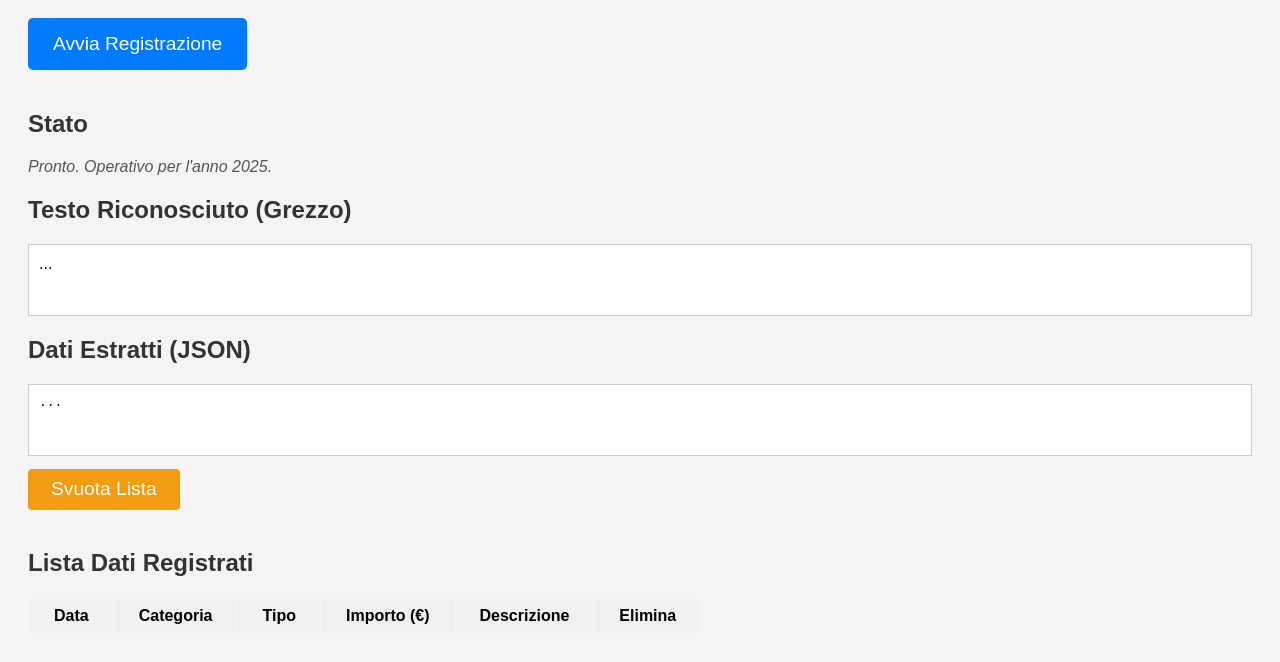
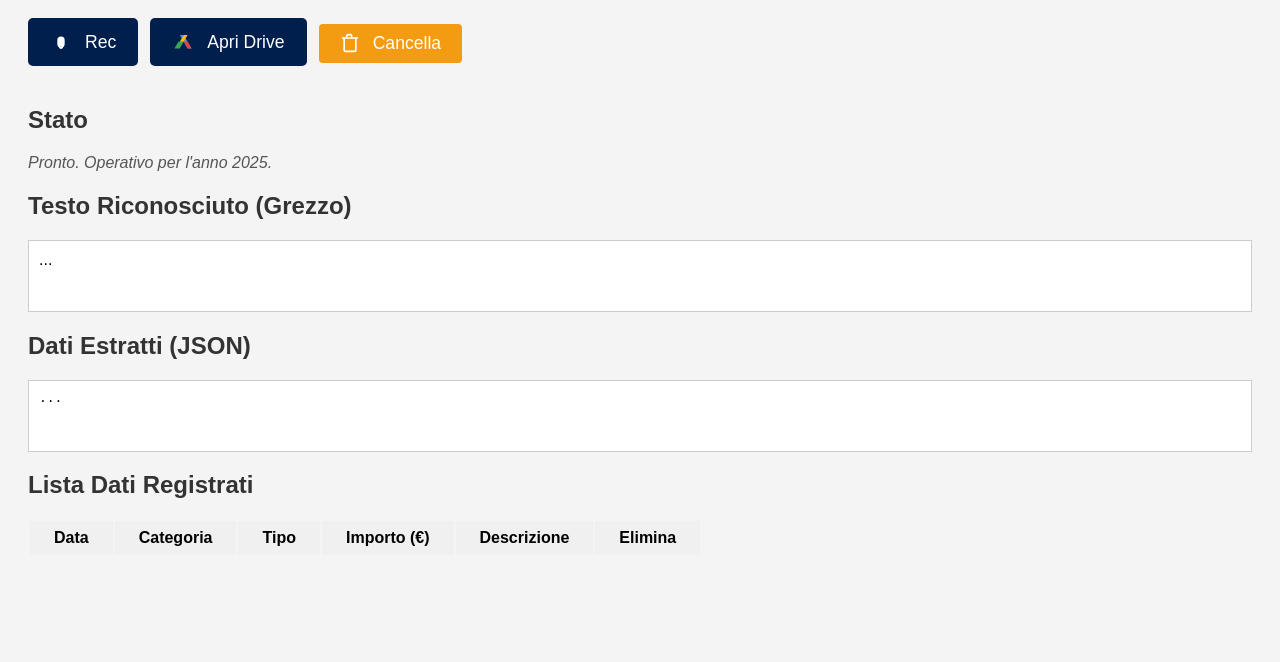
Before and after one commit to colorpf/ContoSoccorso2025, a plain HTML site: page index.html in a window 1280 px wide. Shown: the part 210-872 px from the top of the page. After the commit the page ends 800 px from the top, so only its background shows below. Drawn offline with Linux system fonts and the light colour scheme.

Commit message:
UI: nuovi pulsanti Rec, Drive e Cancella con icone e colori coerenti

```diff
--- a/index.html
+++ b/index.html
@@ -53,7 +53,20 @@
 
     <h1>Conto Soccorso 2025 - Registratore Spese Vocale</h1>
 
-    <button id="startButton">Avvia Registrazione</button>
+    <div style="display: flex; gap: 12px; align-items: center; margin-bottom: 18px;">
+        <button id="startButton" class="navy-btn">
+            <svg xmlns="http://www.w3.org/2000/svg" width="22" height="22" viewBox="0 0 24 24" fill="none" stroke="white" stroke-width="2" stroke-linecap="round" stroke-linejoin="round"><circle cx="12" cy="12" r="10" stroke="#001f4d" stroke-width="2.5" fill="#001f4d"/><rect x="9" y="7" width="6" height="10" rx="3" fill="white"/><circle cx="12" cy="17" r="1.5" fill="#001f4d"/></svg>
+            <span style="margin-left:7px;">Rec</span>
+        </button>
+        <button id="driveButton" class="navy-btn" onclick="window.open('https://drive.google.com/drive/my-drive', '_blank')">
+            <svg xmlns="http://www.w3.org/2000/svg" width="22" height="22" viewBox="0 0 48 48"><polygon fill="#4285F4" points="25.5,8.7 34.1,23.5 42.7,38.3 34.1,38.3 25.5,23.5 16.9,8.7"/><polygon fill="#34A853" points="5.3,38.3 16.9,38.3 25.5,23.5 13.9,23.5"/><polygon fill="#FBBC05" points="25.5,8.7 16.9,23.5 25.5,23.5 34.1,8.7"/><polygon fill="#EA4335" points="42.7,38.3 34.1,23.5 25.5,23.5 34.1,38.3"/></svg>
+            <span style="margin-left:7px;">Apri Drive</span>
+        </button>
+        <button id="clearListButton" class="orange-btn">
+            <svg xmlns="http://www.w3.org/2000/svg" width="20" height="20" viewBox="0 0 24 24" fill="none" stroke="#fff" stroke-width="2" stroke-linecap="round" stroke-linejoin="round"><polyline points="3 6 5 6 21 6"/><path d="M19 6v14a2 2 0 0 1-2 2H7a2 2 0 0 1-2-2V6m3 0V4a2 2 0 0 1 2-2h2a2 2 0 0 1 2 2v2"/></svg>
+            <span style="margin-left:7px;">Cancella</span>
+        </button>
+    </div>
 
     <h2>Stato</h2>
     <p id="status">Pronto per iniziare...</p>
@@ -63,9 +76,6 @@
 
     <h2>Dati Estratti (JSON)</h2>
     <pre id="parsedData">...</pre>
-
-    <!-- Pulsante per svuotare la lista -->
-    <button id="clearListButton">Svuota Lista</button>
 
     <h2>Lista Dati Registrati</h2>
     <table id="recordedDataTable">
--- a/style.css
+++ b/style.css
@@ -47,6 +47,51 @@ button.recording::before {
     font-size: 1em;
 } */
 
+.navy-btn {
+    background-color: #001f4d;
+    color: #fff;
+    border: none;
+    border-radius: 5px;
+    padding: 13px 22px;
+    font-size: 1.1em;
+    display: flex;
+    align-items: center;
+    gap: 6px;
+    cursor: pointer;
+    transition: background 0.2s;
+}
+
+.navy-btn:hover {
+    background-color: #003366;
+}
+
+.orange-btn {
+    background-color: #f39c12;
+    color: #fff;
+    border: none;
+    border-radius: 5px;
+    padding: 13px 22px;
+    font-size: 1.1em;
+    display: flex;
+    align-items: center;
+    gap: 6px;
+    cursor: pointer;
+    transition: background 0.2s;
+}
+
+.orange-btn:hover {
+    background-color: #d35400;
+}
+
+#startButton svg, #driveButton svg, #clearListButton svg {
+    vertical-align: middle;
+}
+
+#startButton:disabled {
+    background-color: #cccccc;
+    cursor: not-allowed;
+}
+
 #status {
     font-style: italic;
     color: #555;
```
